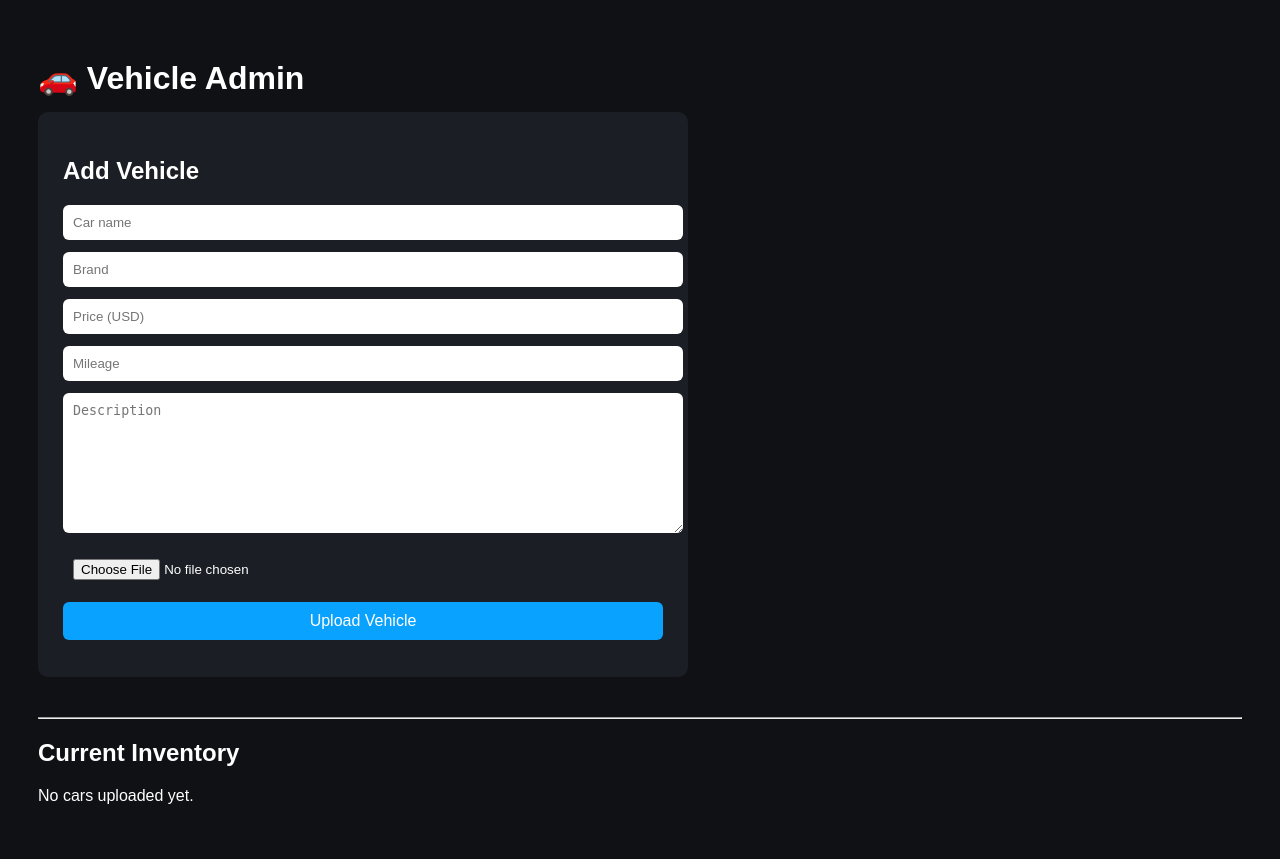
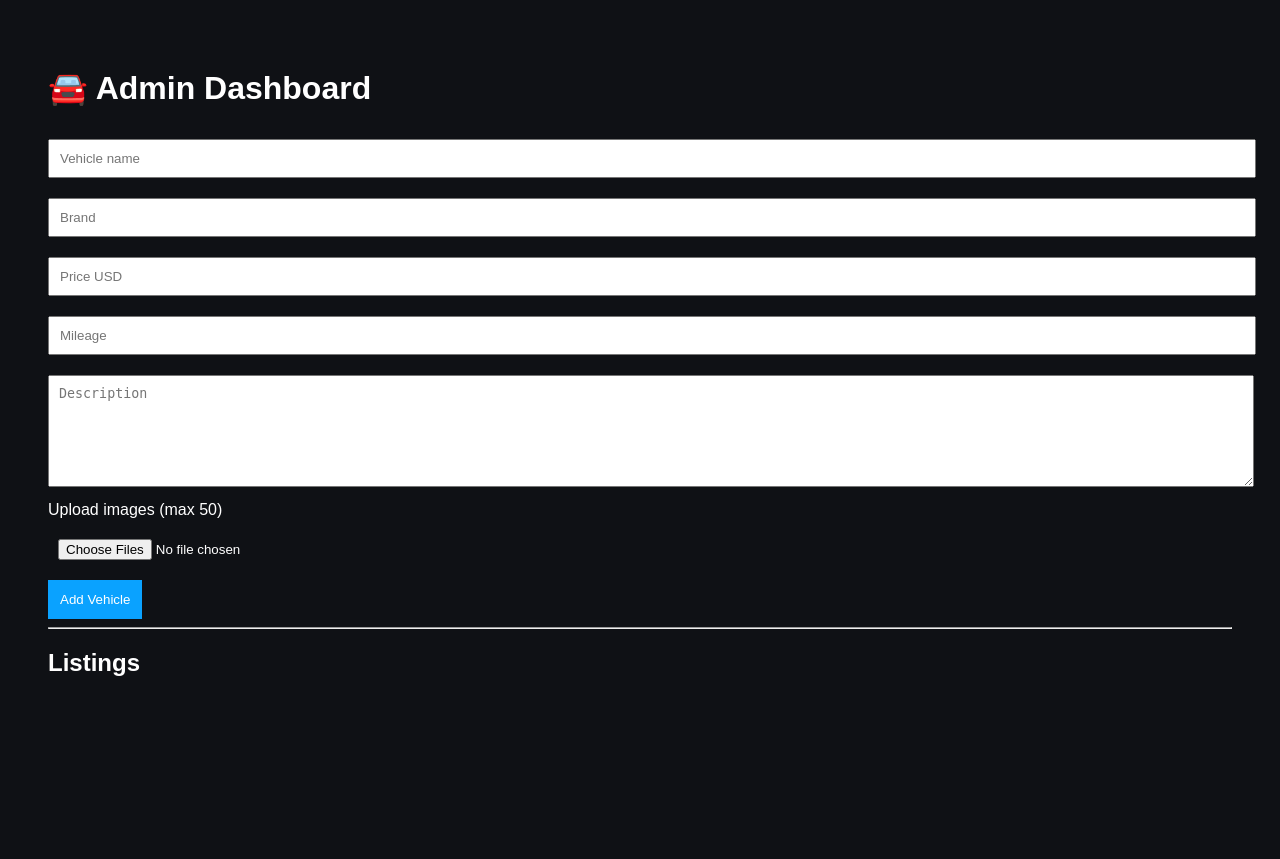
Before and after one commit to djvibez29/tomzkid-prestige-motors, a Flask app: page /admin in a window 1280 px wide. After the commit the page ends 676 px from the top, so only its background shows below. Run offline with Flask 3, Linux system fonts and the light colour scheme; the visitor is signed in with stand-in values (Sample User, id 1).

Commit message:
Update admin.html

```diff
--- a/templates/admin.html
+++ b/templates/admin.html
@@ -1,133 +1,63 @@
 <!DOCTYPE html>
-<html lang="en">
+<html>
 <head>
-    <meta charset="UTF-8">
-    <title>Admin Panel</title>
+    <title>Admin Dashboard</title>
 
     <style>
-        body {
-            font-family: Arial, sans-serif;
-            background: #0f1115;
-            color: white;
-            padding: 30px;
-        }
+        body { background:#0f1115; color:white; font-family:Arial; padding:40px; }
+        input, textarea { width:100%; padding:10px; margin:10px 0; }
+        button { padding:12px; background:#0aa2ff; border:none; color:white; }
 
-        h1 {
-            margin-bottom: 15px;
-        }
-
-        .flash {
-            background: #1e7f43;
-            padding: 12px;
-            margin-bottom: 15px;
-            border-radius: 6px;
-        }
-
-        .card {
-            background: #1b1e24;
-            padding: 15px;
-            margin-bottom: 15px;
-            border-radius: 10px;
-            display: flex;
-            gap: 20px;
-            align-items: center;
-        }
-
-        img {
-            width: 180px;
-            border-radius: 8px;
-        }
-
-        form {
-            background: #1b1e24;
-            padding: 25px;
-            border-radius: 10px;
-            max-width: 600px;
-            margin-bottom: 40px;
-        }
-
-        input, textarea, button {
-            width: 100%;
-            padding: 10px;
-            margin-bottom: 12px;
-            border-radius: 6px;
-            border: none;
-        }
-
-        textarea {
-            height: 120px;
-        }
-
-        button {
-            background: #0aa2ff;
-            color: white;
-            font-size: 16px;
-            cursor: pointer;
-        }
-
-        .delete-btn {
-            background: crimson;
-            padding: 8px 14px;
-            text-decoration: none;
-            color: white;
-            border-radius: 6px;
+        .car-box {
+            background:#1b1e24;
+            padding:20px;
+            margin:15px 0;
+            border-radius:10px;
         }
     </style>
 </head>
 <body>
 
-<h1>🚗 Vehicle Admin</h1>
+<h1>🚘 Admin Dashboard</h1>
 
-<!-- FLASH -->
-{% with messages = get_flashed_messages() %}
-  {% if messages %}
-    {% for msg in messages %}
-      <div class="flash">{{ msg }}</div>
-    {% endfor %}
-  {% endif %}
-{% endwith %}
-
-<!-- UPLOAD FORM -->
 <form method="POST" enctype="multipart/form-data">
 
-    <h2>Add Vehicle</h2>
+    <input name="name" placeholder="Vehicle name" required>
 
-    <input type="text" name="name" placeholder="Car name" required>
+    <input name="brand" placeholder="Brand" required>
 
-    <input type="text" name="brand" placeholder="Brand" required>
+    <input name="price_usd" placeholder="Price USD" type="number" required>
 
-    <input type="number" name="price_usd" placeholder="Price (USD)" required>
+    <input name="miles" placeholder="Mileage" type="number" required>
 
-    <input type="number" name="miles" placeholder="Mileage" required>
+    <textarea name="description" rows="6" placeholder="Description" required></textarea>
 
-    <textarea name="description" placeholder="Description" required></textarea>
+    <label>Upload images (max 50)</label>
+    <input type="file" name="images" multiple required>
 
-    <input type="file" name="image" required>
+    <button>Add Vehicle</button>
 
-    <button type="submit">Upload Vehicle</button>
 </form>
 
 <hr>
 
-<h2>Current Inventory</h2>
+<h2>Listings</h2>
 
 {% for car in cars %}
-<div class="card">
 
-    <img src="{{ url_for('static', filename='uploads/' + car.image) }}">
+<div class="car-box">
 
-    <div>
-        <h3>{{ car.name }}</h3>
-        <p><b>Brand:</b> {{ car.brand }}</p>
-        <p><b>Price:</b> ${{ "{:,}".format(car.price_usd) }}</p>
-        <p><b>Miles:</b> {{ car.miles }}</p>
+    <b>{{ car.name }}</b> - {{ car.brand }} - ${{ "{:,}".format(car.price_usd) }}
 
-        <a class="delete-btn" href="/delete-car/{{ car.id }}">Delete</a>
-    </div>
+    <br>
+    Images: {{ car.images|length }}
+
+    <br><br>
+
+    <a href="/delete-car/{{ car.id }}" style="color:red;">Delete</a>
 
 </div>
-{% else %}
-<p>No cars uploaded yet.</p>
+
 {% endfor %}
 
 </body>
```
